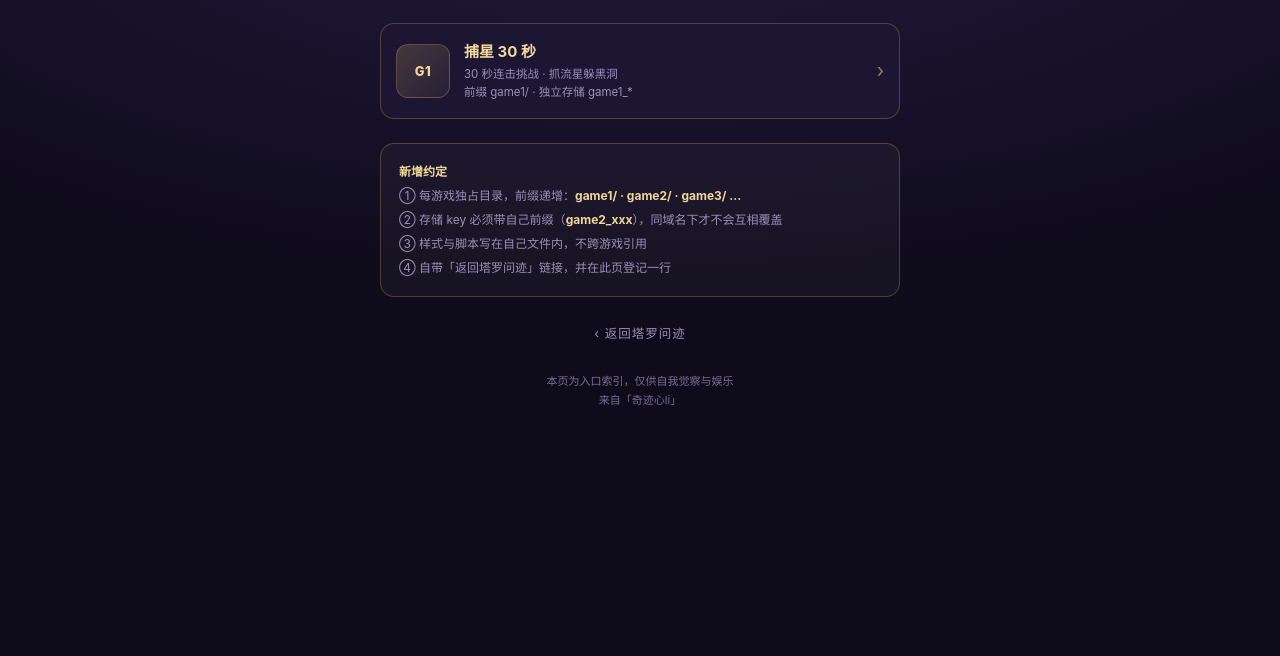
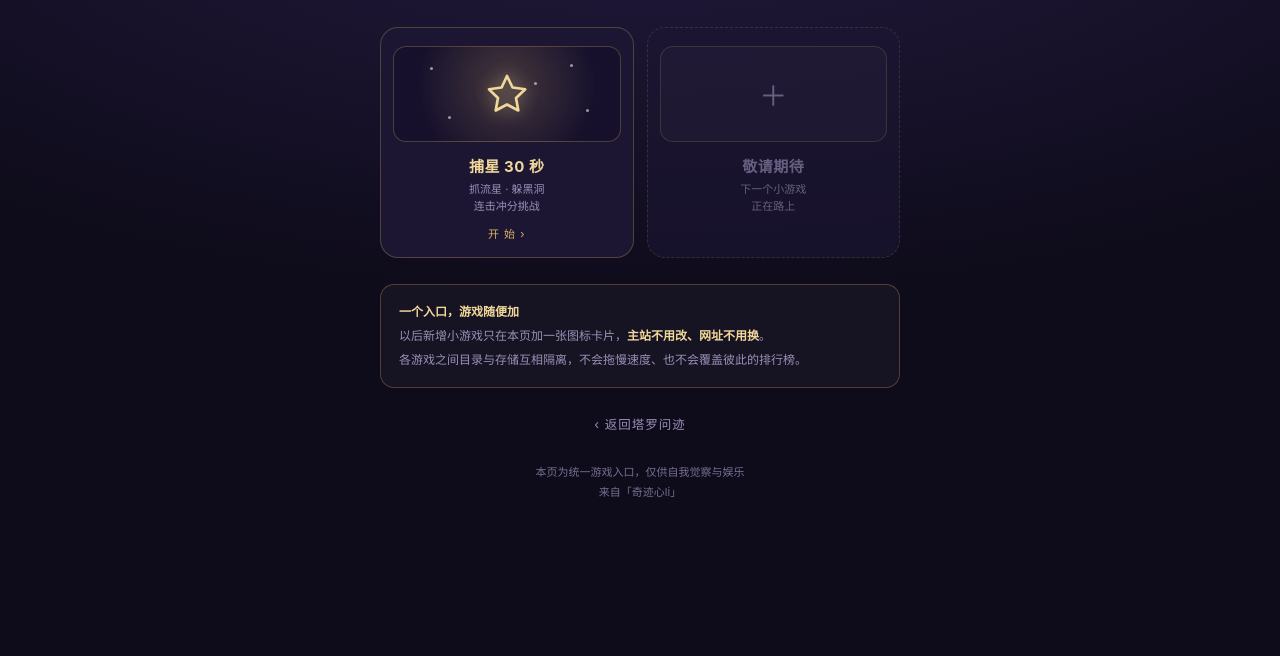
Before and after one commit to hmuma1/qijixinli-h5, a plain HTML site: page games.html in a window 1280 px wide. Shown: the part 144-800 px from the top of the page. Drawn offline with Linux system fonts and the light colour scheme.

Commit message:
改版：小游戏索引升级为统一「游戏中心」图标卡片页，对外只此一个入口

```diff
--- a/games.html
+++ b/games.html
@@ -3,21 +3,19 @@
 <head>
 <meta charset="UTF-8">
 <meta name="viewport" content="width=device-width,initial-scale=1,maximum-scale=1,user-scalable=no">
-<title>小游戏索引 · 塔罗问迹</title>
+<title>游戏中心 · 塔罗问迹</title>
 <!--
   ============================================================
-  新增小游戏的约定（防止互相干扰 / 便于长期扩展）
-  ------------------------------------------------------------
-  1. 每个小游戏独占一个目录，前缀递增：game1/、game2/、game3/ …
-     入口固定为该目录下的 index.html，例如：
-       https://hmuma1.github.io/qijixinli-h5/game2/
-  2. 每个游戏的 localStorage / sessionStorage / cookie 的 key，
-     必须以自己的前缀开头（如 game2_xxx），不得共用、不得省略前缀。
-     原因：同一域名下所有页面共享存储，key 撞名会互相覆盖。
-  3. 每个游戏自带「‹ 返回塔罗问迹」链接指向 ../index.html，
-     并在本页表格登记一行。样式、变量、全局函数一律写在自己文件内，
-     不跨页面引用其它游戏的 JS/CSS。
-  4. 单文件自包含、零外链，离线可跑；不改动主站 index.html 的抽牌逻辑。
+  对外只有一个入口：本页 games.html。加小游戏 = 在下面 .grid 里加一张卡片，
+  主站 index.html 永远不用改，网址也永远不变。
+
+  内部技术约定（用户看不到，但必须保留，否则游戏之间会互相干扰）：
+  1. 每个游戏仍独占一个目录 game1/、game2/、game3/ …，入口为该目录下 index.html。
+     目录名只是文件存放位置，不再作为对外宣传的「第 N 个入口」。
+  2. 每个游戏的 localStorage / sessionStorage / cookie 的 key 必须带自己独立的
+     命名空间（如 game1_star_catcher_top10），同域名下才不会互相覆盖排行榜。
+  3. 每个游戏单文件自包含、零外链、样式与脚本写在自己文件内，不跨游戏引用。
+  4. 每个游戏自带「‹ 返回塔罗问迹」链接；也可加「‹ 返回游戏中心」。
   ============================================================
 -->
 <style>
@@ -30,48 +28,71 @@ padding:38px 16px 46px;user-select:none}
 .wrap{max-width:520px;margin:0 auto}
 .logo{text-align:center;font-size:12px;letter-spacing:.4em;color:var(--gold);margin-bottom:12px}
 h1{text-align:center;font-size:29px;margin:0 0 6px;color:var(--gold2);letter-spacing:2px}
-.sub{text-align:center;font-size:12.5px;color:var(--mut);margin-bottom:26px;line-height:1.7}
-.item{display:flex;align-items:center;gap:14px;background:var(--card);border:1px solid var(--line);
-border-radius:14px;padding:16px 15px;margin-bottom:12px;text-decoration:none;color:var(--ink)}
-.item:hover{background:var(--card2);border-color:var(--gold)}
-.badge{flex:none;width:54px;height:54px;border-radius:12px;display:flex;align-items:center;justify-content:center;
-background:linear-gradient(135deg,rgba(217,178,95,.22),rgba(240,215,154,.05));
-border:1px solid var(--line);font-size:13px;font-weight:800;color:var(--gold2);letter-spacing:.5px}
-.txt b{display:block;font-size:15px;color:var(--gold2);margin-bottom:4px}
-.txt small{display:block;font-size:11.5px;color:var(--mut);line-height:1.6}
-.arrow{margin-left:auto;color:var(--gold);font-size:19px;opacity:.7}
+.sub{text-align:center;font-size:12.5px;color:var(--mut);margin-bottom:30px;line-height:1.7}
+.grid{display:grid;grid-template-columns:1fr 1fr;gap:13px}
+.gcard{display:flex;flex-direction:column;align-items:center;text-align:center;
+background:var(--card);border:1px solid var(--line);border-radius:18px;
+padding:18px 12px 16px;text-decoration:none;color:var(--ink);
+transition:border-color .2s,background .2s,transform .12s}
+.gcard:not(.soon):hover{border-color:var(--gold);background:var(--card2)}
+.gcard:not(.soon):active{transform:scale(.97)}
+.thumb{width:100%;height:96px;border-radius:13px;margin-bottom:13px;
+display:flex;align-items:center;justify-content:center;
+background:radial-gradient(circle at 50% 40%,rgba(217,178,95,.22),rgba(20,14,40,.6) 70%);
+border:1px solid var(--line);position:relative;overflow:hidden}
+.thumb i{position:absolute;width:3px;height:3px;border-radius:50%;background:#fff;opacity:.55}
+.thumb svg{width:46px;height:46px;stroke:var(--gold2);fill:none;stroke-width:1.4;
+stroke-linecap:round;stroke-linejoin:round;filter:drop-shadow(0 0 8px rgba(240,215,154,.55))}
+.gcard b{display:block;font-size:15px;color:var(--gold2);letter-spacing:.5px;margin-bottom:5px}
+.gcard small{display:block;font-size:11px;color:var(--mut);line-height:1.6;min-height:34px}
+.play{margin-top:9px;font-size:11px;color:var(--gold);letter-spacing:1px}
+.soon{border-style:dashed;opacity:.62}
+.soon .thumb{background:rgba(255,255,255,.03);font-size:28px;color:var(--mut)}
+.soon b{color:var(--mut)}
 .rule{background:rgba(255,255,255,.035);border:1px solid var(--line);border-radius:14px;
-padding:16px 18px;margin-top:24px;font-size:12px;color:var(--mut);line-height:2}
+padding:15px 18px;margin-top:26px;font-size:12px;color:var(--mut);line-height:2}
 .rule b{color:var(--gold2)}
 .back{display:block;text-align:center;margin-top:26px;color:var(--mut);font-size:12.5px;
 text-decoration:none;letter-spacing:1px}
 .foot{text-align:center;margin-top:30px;font-size:11px;color:var(--mut);opacity:.75;line-height:1.8}
+@media(max-width:340px){.grid{gap:10px}.thumb{height:82px}}
 </style>
 </head>
 <body>
 <div class="wrap">
   <div class="logo">TAROT WENJI</div>
-  <h1>小游戏索引</h1>
-  <p class="sub">每个游戏有独立前缀，互不干扰 · 点开即玩</p>
+  <h1>游戏中心</h1>
+  <p class="sub">所有小游戏都在这一个入口 · 网址永远不变</p>
 
-  <a class="item" href="game1/">
-    <div class="badge">G1</div>
-    <div class="txt"><b>捕星 30 秒</b><small>30 秒连击挑战 · 抓流星躲黑洞<br>前缀 game1/ · 独立存储 game1_*</small></div>
-    <div class="arrow">›</div>
-  </a>
+  <div class="grid">
+    <a class="gcard" href="game1/">
+      <div class="thumb">
+        <i style="left:16%;top:22%"></i><i style="left:78%;top:18%"></i>
+        <i style="left:24%;top:74%"></i><i style="left:85%;top:66%"></i>
+        <i style="left:62%;top:38%"></i>
+        <svg viewBox="0 0 24 24"><path d="M12 2.6l2.9 6 6.6.9-4.8 4.6 1.2 6.5L12 17.5l-5.9 3.1 1.2-6.5-4.7-4.6 6.6-.9z"/></svg>
+      </div>
+      <b>捕星 30 秒</b>
+      <small>抓流星 · 躲黑洞<br>连击冲分挑战</small>
+      <span class="play">开 始 ›</span>
+    </a>
 
-  <!-- 新增游戏时复制上面这一段，把 game1 → game2、G1 → G2，并登记存储前缀 -->
+    <div class="gcard soon">
+      <div class="thumb">＋</div>
+      <b>敬请期待</b>
+      <small>下一个小游戏<br>正在路上</small>
+    </div>
+    <!-- 新增游戏：复制上面第一张 .gcard，改 href / 图标 / 名称 / 说明即可 -->
+  </div>
 
   <div class="rule">
-    <b>新增约定</b><br>
-    ① 每游戏独占目录，前缀递增：<b>game1/ · game2/ · game3/ …</b><br>
-    ② 存储 key 必须带自己前缀（<b>game2_xxx</b>），同域名下才不会互相覆盖<br>
-    ③ 样式与脚本写在自己文件内，不跨游戏引用<br>
-    ④ 自带「返回塔罗问迹」链接，并在此页登记一行
+    <b>一个入口，游戏随便加</b><br>
+    以后新增小游戏只在本页加一张图标卡片，<b>主站不用改、网址不用换</b>。<br>
+    各游戏之间目录与存储互相隔离，不会拖慢速度、也不会覆盖彼此的排行榜。
   </div>
 
   <a class="back" href="index.html">‹ 返回塔罗问迹</a>
-  <div class="foot">本页为入口索引，仅供自我觉察与娱乐<br>来自「奇迹心li」</div>
+  <div class="foot">本页为统一游戏入口，仅供自我觉察与娱乐<br>来自「奇迹心li」</div>
 </div>
 </body>
 </html>
```
